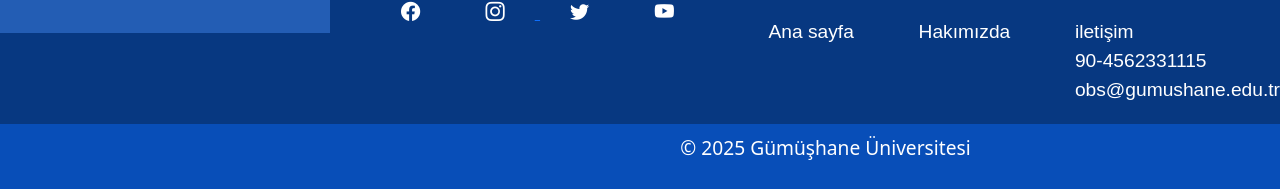
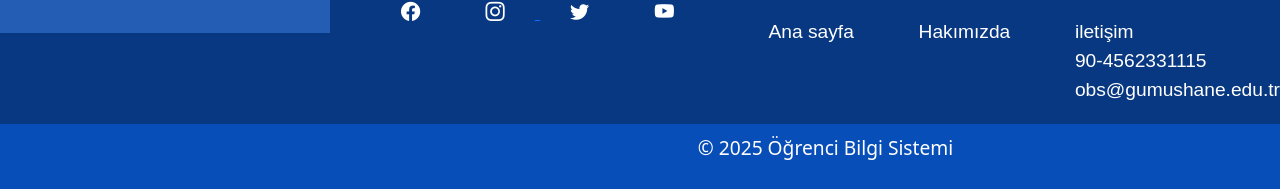
Before and after one commit to sidi96056/int, a Flask app: page /hos4 in a window 1280 px wide; the page is wider, and only the part inside the window is pictured. Shown: the part 767-956 px from the top of that part. Run offline with Flask 3, Linux system fonts and the light colour scheme; a user stored in the database is signed in; some libraries are stand-ins or nearby versions.

Commit message:
Update hos4.html

```diff
--- a/templates/hos4.html
+++ b/templates/hos4.html
@@ -340,7 +340,7 @@
     <footer class="footer1">
       <div>
         <div class="footer2">
-          <p>&copy; 2025 Gümüşhane Üniversitesi</p>
+          <p>&copy; 2025 Öğrenci Bilgi Sistemi</p>
         </div>
       </div>
     </footer>
```
